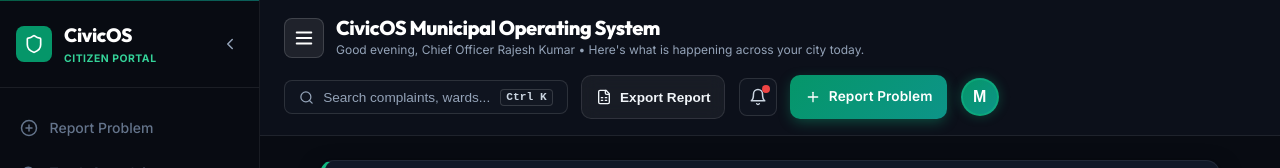
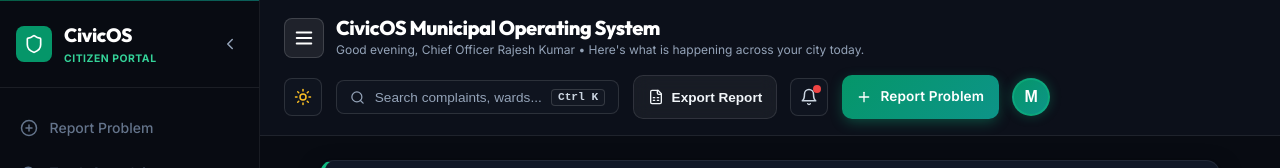
Before and after one commit to shardul-2007/civicos, a React (Vite) app in the folder client/: page /officer in a window 1280 px wide. Shown: the top 168 px of the page. Built offline with nearby package versions, Linux system fonts and the light colour scheme; no server answers.

Commit message:
Deploy theme switcher button across headers and increase cursor spotlight brightness

```diff
--- a/client/src/components/Header.jsx
+++ b/client/src/components/Header.jsx
@@ -1,12 +1,32 @@
-import React, { useState } from 'react';
+import React, { useState, useEffect } from 'react';
 import { Link, useNavigate } from 'react-router-dom';
-import { Search, Bell, Plus, User, Command, FileSpreadsheet, Menu, LogOut, Shield, CheckCircle2, ChevronDown, Sparkles } from 'lucide-react';
+import { Search, Bell, Plus, User, Command, FileSpreadsheet, Menu, LogOut, Shield, CheckCircle2, ChevronDown, Sparkles, Sun, Moon } from 'lucide-react';
 import { useAuth } from '../context/AuthContext';
 
 export default function Header({ title, onOpenCommand, onOpenNotifications, onOpenExport, onToggleMobileSidebar }) {
   const { user, logout } = useAuth();
   const navigate = useNavigate();
   const [userDropdownOpen, setUserDropdownOpen] = useState(false);
+  const [theme, setTheme] = useState(localStorage.getItem('civicos_theme') || 'dark');
+
+  const toggleTheme = () => {
+    const nextTheme = theme === 'dark' ? 'light' : 'dark';
+    setTheme(nextTheme);
+    localStorage.setItem('civicos_theme', nextTheme);
+    if (nextTheme === 'light') {
+      document.body.classList.add('light-theme');
+    } else {
+      document.body.classList.remove('light-theme');
+    }
+  };
+
+  useEffect(() => {
+    if (theme === 'light') {
+      document.body.classList.add('light-theme');
+    } else {
+      document.body.classList.remove('light-theme');
+    }
+  }, [theme]);
 
   const initial = user?.name ? user.name.charAt(0).toUpperCase() : 'M';
   const role = user?.role || 'OFFICER';
@@ -58,6 +78,26 @@ export default function Header({ title, onOpenCommand, onOpenNotifications, onOp
 
       {/* Quick Search & Actions */}
       <div style={{ display: 'flex', alignItems: 'center', gap: '0.85rem', flexWrap: 'wrap', position: 'relative' }}>
+
+        {/* Theme Toggle Button (Light / Dark Theme) */}
+        <button
+          onClick={toggleTheme}
+          style={{
+            background: '#0f141f',
+            border: '1px solid rgba(255, 255, 255, 0.12)',
+            width: '38px',
+            height: '38px',
+            borderRadius: '0.5rem',
+            display: 'flex',
+            alignItems: 'center',
+            justifyContent: 'center',
+            color: theme === 'dark' ? '#fbbf24' : '#60a5fa',
+            cursor: 'pointer',
+          }}
+          title={theme === 'dark' ? 'Switch to Light Theme' : 'Switch to Dark Theme'}
+        >
+          {theme === 'dark' ? <Sun size={18} /> : <Moon size={18} />}
+        </button>
 
         {/* Global Search Bar (Triggers Ctrl+K Command Palette) */}
         <button
--- a/client/src/pages/LandingPage.jsx
+++ b/client/src/pages/LandingPage.jsx
@@ -69,14 +69,16 @@ export default function LandingPage() {
       <div style={{
         position: 'fixed',
         pointerEvents: 'none',
-        top: mousePos.y - 250,
-        left: mousePos.x - 250,
-        width: 500,
-        height: 500,
+        top: mousePos.y - 300,
+        left: mousePos.x - 300,
+        width: 600,
+        height: 600,
         borderRadius: '50%',
-        background: 'radial-gradient(circle, rgba(16,185,129,0.1) 0%, rgba(59,130,246,0.03) 40%, transparent 70%)',
+        background: 'radial-gradient(circle, rgba(16,185,129,0.32) 0%, rgba(59,130,246,0.2) 35%, rgba(139,92,246,0.1) 60%, transparent 80%)',
+        boxShadow: '0 0 60px rgba(16,185,129,0.25)',
         zIndex: 0,
-        transition: 'top 0.08s ease-out, left 0.08s ease-out',
+        transition: 'top 0.04s ease-out, left 0.04s ease-out',
+        filter: 'blur(15px)',
       }} />
 
       {/* ═══════════════════════════════════════
```
